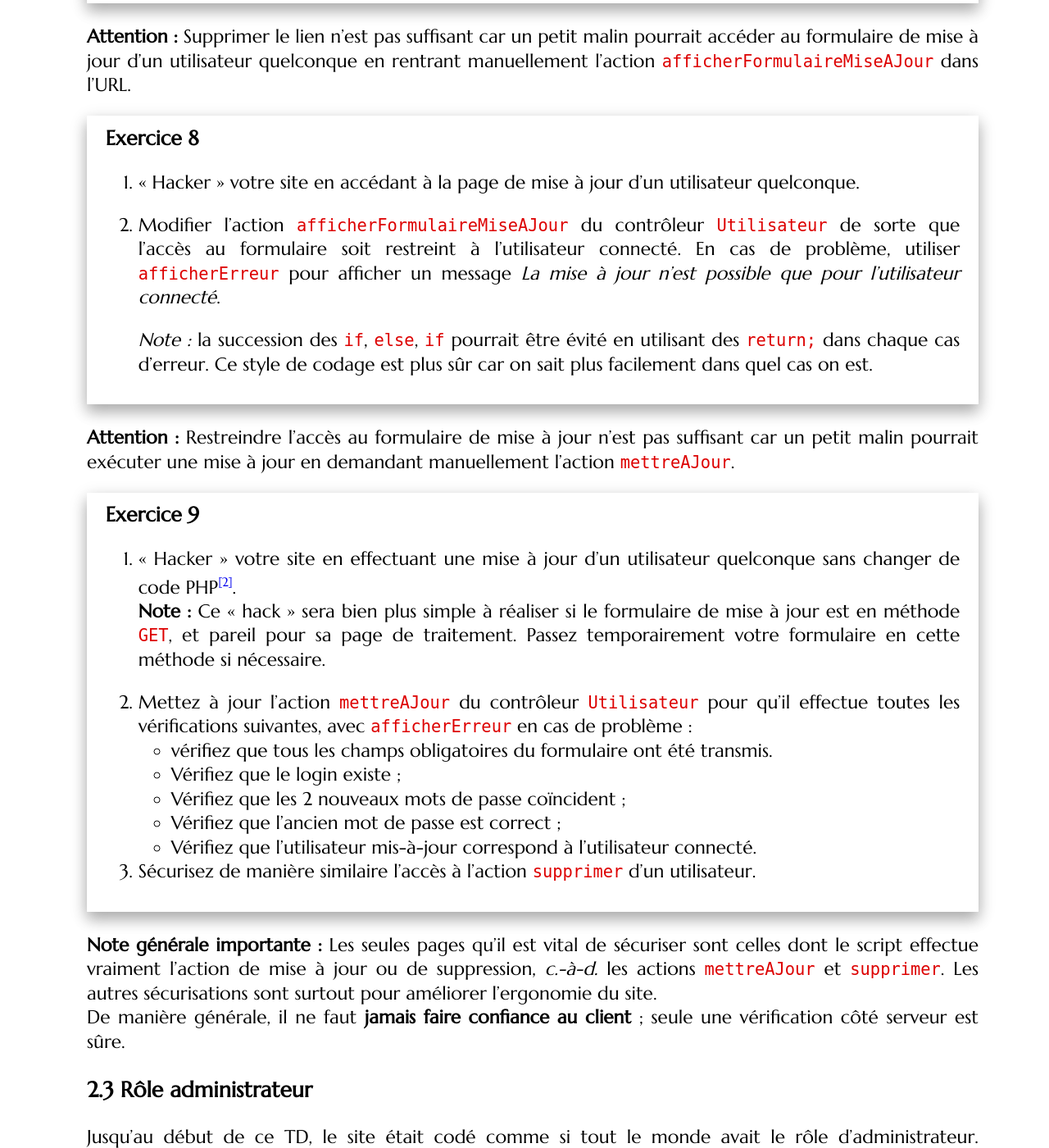
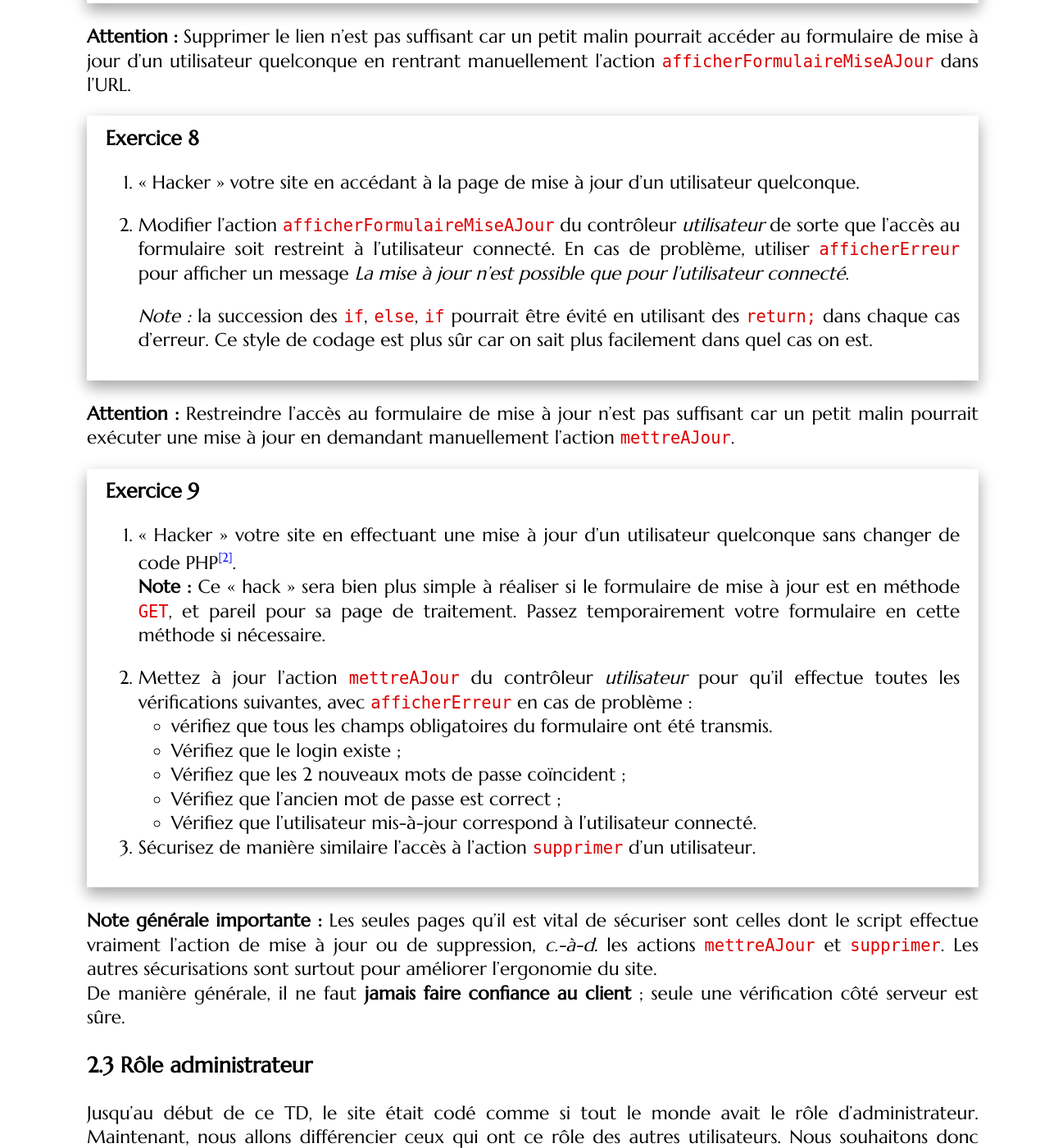
Before and after one commit to romainlebreton/R3.01-DeveloppementWeb, a Jekyll site: the page built from tutorials/tutorial8.md, in a window 1280 px wide and 1400 px high, scrolled down 12102 px. Shown: the whole window at 82% size. Built offline with Jekyll 4.4.1, drawn with Linux system fonts in a browser that asks for light colours; some web fonts are replaced; some of the changed text lies outside the part shown.

Commit message:
formattage markdow corrigé pour le contrôleur

```diff
--- a/tutorials/tutorial8.md
+++ b/tutorials/tutorial8.md
@@ -492,7 +492,7 @@ rentrant manuellement l'action `afficherFormulaireMiseAJour` dans l'URL.
 1. « Hacker » votre site en accédant à la page de mise à jour d'un utilisateur
    quelconque.
 
-2. Modifier l'action `afficherFormulaireMiseAJour` du contrôleur `Utilisateur`
+2. Modifier l'action `afficherFormulaireMiseAJour` du contrôleur *utilisateur*
    de sorte que l'accès au formulaire soit restreint à l'utilisateur connecté.
    En cas de problème, utiliser `afficherErreur` pour afficher un message *La
    mise à jour n'est possible que pour l'utilisateur connecté*.
@@ -515,7 +515,7 @@ l'action `mettreAJour`.
    traitement. Passez temporairement votre formulaire en cette méthode si
    nécessaire.
 
-2. Mettez à jour l'action `mettreAJour` du contrôleur `Utilisateur` pour qu'il
+2. Mettez à jour l'action `mettreAJour` du contrôleur *utilisateur*  pour qu'il
    effectue toutes les vérifications suivantes, avec `afficherErreur` en cas
    de problème :
    * vérifiez que tous les champs obligatoires du formulaire ont été transmis.
@@ -845,13 +845,13 @@ dans le site.
 
 <div class="exercise">
 
-1. Modifiez l'action `connecter` du contrôleur `Utilisateur` de sorte à accepter
+1. Modifiez l'action `connecter` du contrôleur *utilisateur*  de sorte à accepter
 la connexion uniquement si l'utilisateur a validé un email.
    * Pour ceci, appelez la méthode `VerificationEmail::aValideEmail()`.
    * Codez cette méthode pour qu'elle regarde si l'utilisateur a un email
      différent de `""`.
 
-1. Dans l'action `creerDepuisFormulaire` du contrôleur `Utilisateur`, vérifiez que l'adresse
+1. Dans l'action `creerDepuisFormulaire` du contrôleur *utilisateur* , vérifiez que l'adresse
    email envoyée par l'utilisateur en est bien une. Pour cela, vous pouvez par
    exemple utiliser la fonction
    [`filter_var()`](http://php.net/manual/en/function.filter-var.php) avec le
```
